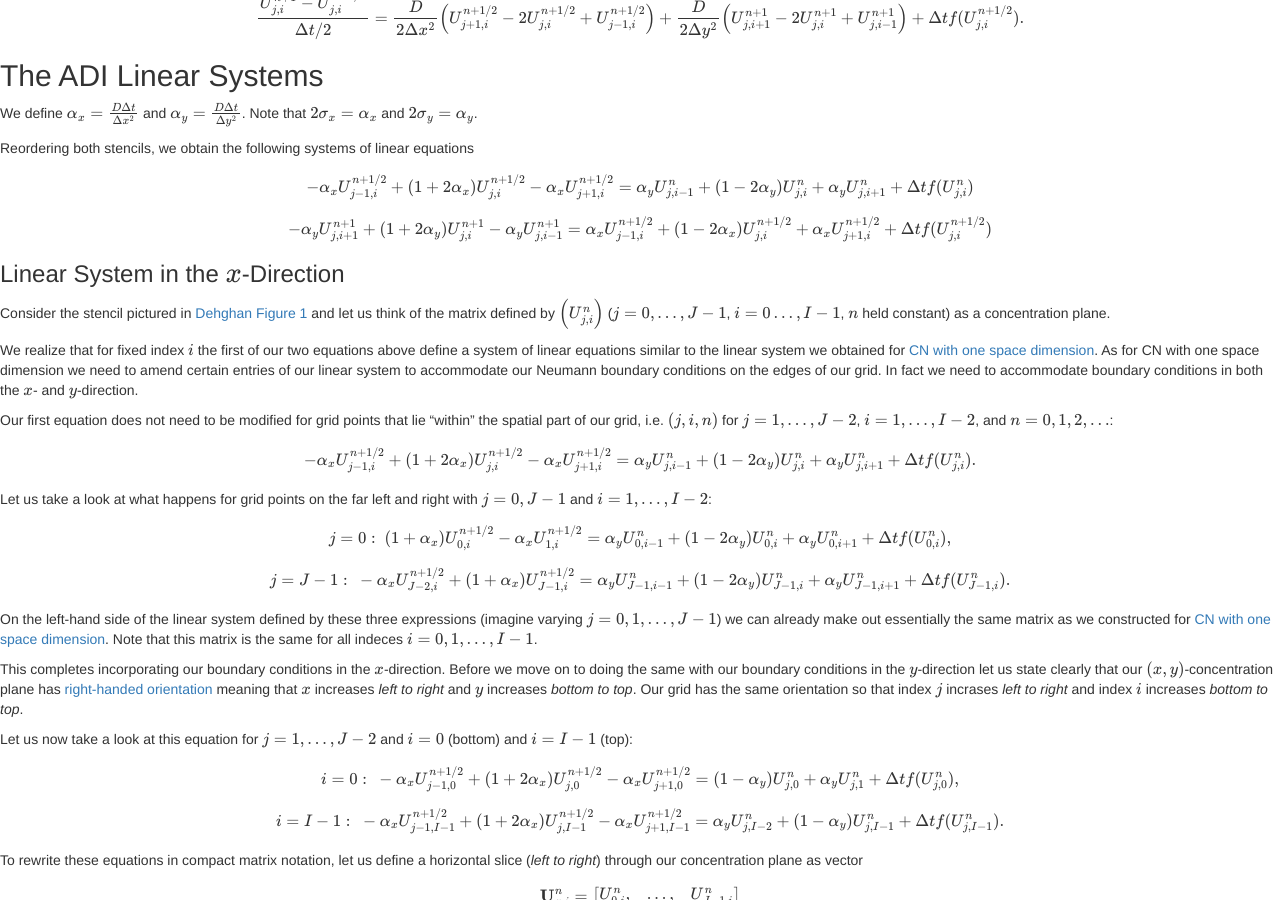
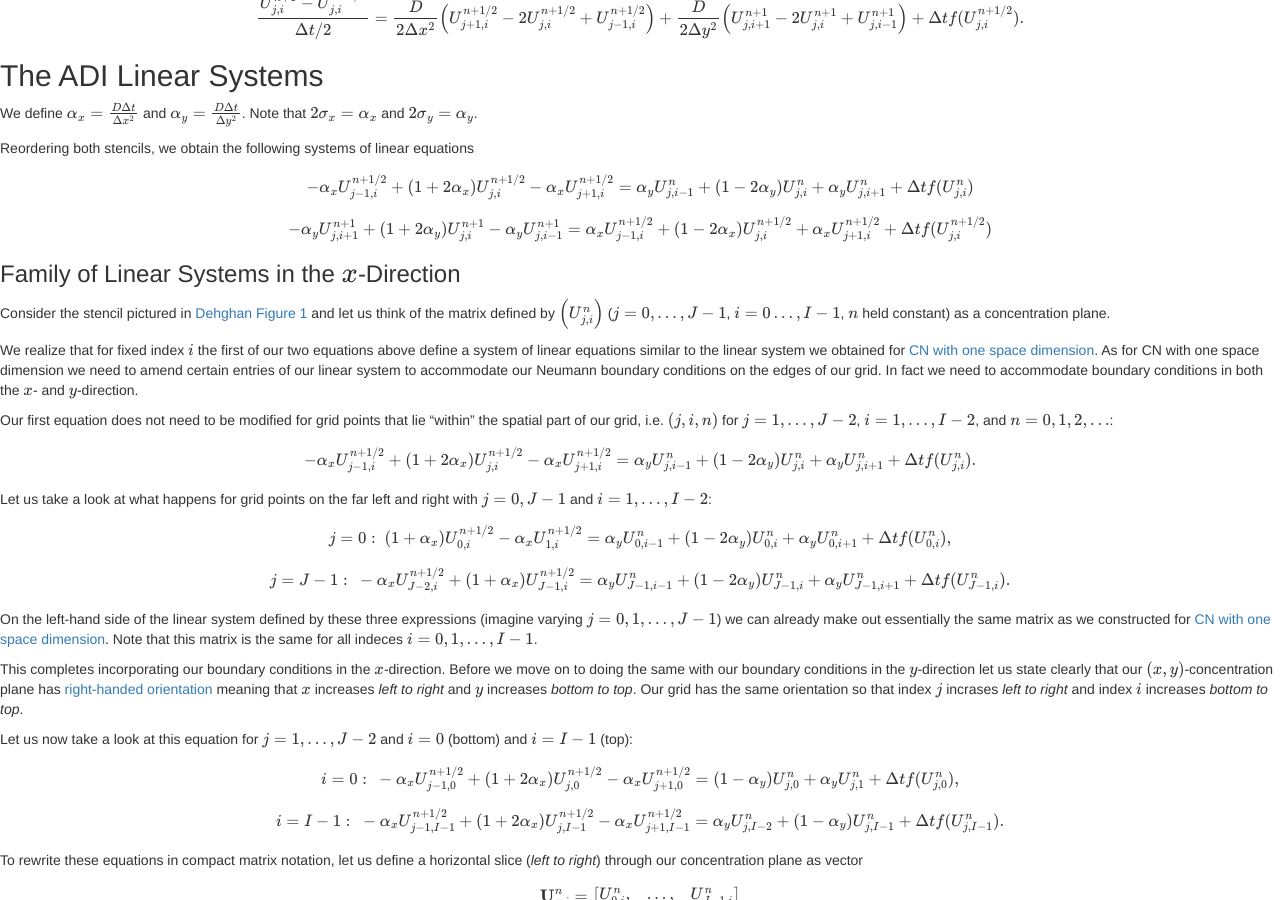
Before and after one commit to waltherg/backup.waltherg.github.io, a Jekyll site: the page built from _posts/2013-12-03-Alternating_Direction_Implicit_Method.md, in a window 1280 px wide and 900 px high, scrolled down 1890 px. Built offline with Jekyll 4.4.1, drawn with Linux system fonts in a browser that asks for light colours; nearby versions of some CDN libraries; formulas are drawn with MathJax 3; comment, search, counter and statistics services are not loaded.

Commit message:
it's a family of linear systems

```diff
--- a/_posts/2013-12-03-Alternating_Direction_Implicit_Method.md
+++ b/_posts/2013-12-03-Alternating_Direction_Implicit_Method.md
@@ -232,7 +232,7 @@ U_{j,i-1}^{n+1} =
 U_{j+1,i}^{n+1/2} + \Delta t f(U_{j,i}^{n+1/2})
 $$
 
-### Linear System in the $x$-Direction
+### Family of Linear Systems in the $x$-Direction
 
 Consider the stencil pictured in
 [Dehghan Figure
```
